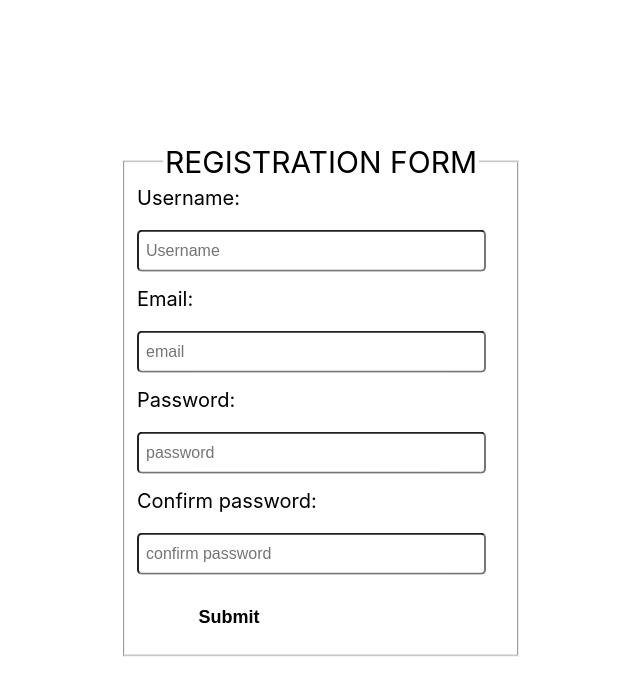
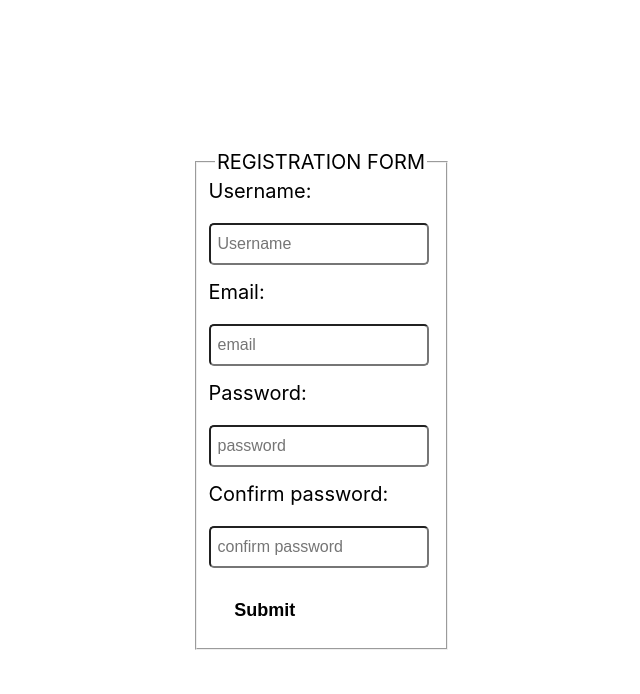
Before and after one commit to Bree-codes/PasswordManager, a React (Create React App) app in the folder passwordmanager/: page /SignUp in a window 1280 px wide. Shown: the top 694 px of the page, without its empty margins (319-959 px from the left). Built offline with nearby package versions, Linux system fonts and the light colour scheme.

Commit message:
Commit message >>>>> pulling changes. <<<<<

```diff
--- a/passwordmanager/src/Pages/SignUp.jsx
+++ b/passwordmanager/src/Pages/SignUp.jsx
@@ -5,7 +5,6 @@
             <form>
                 <fieldset>
                     <legend className="h1"> Registration Form</legend>
-
                     <label className="name" htmlFor="name"> Username:</label><br/><br/>
                     <input type="text" name="Username" placeholder="Username"/><br/>
                     <label className="name" htmlFor="name"> Email:</label><br/><br/>
--- a/passwordmanager/src/Pages/styling/SignUp.css
+++ b/passwordmanager/src/Pages/styling/SignUp.css
@@ -1,12 +1,12 @@
 .Registration-form{
-    position: absolute;
-    top: 50%;
-    left: 50%;
-    transform: translate(-50%,-50%);
-    width: 400px;
+    display: flex;
+    justify-content: center;
+    align-items: center;
+    min-height: 100vh;
+    width: 100%;
 }
 .h1{
-    font-size: 30px;
+    font-size: 20px;
     text-align: center;
     text-transform: uppercase;
 }
@@ -37,3 +37,10 @@
 .submit:hover {
     background: lawngreen;
 }
+
+
+@media screen and (max-width: 455px) {
+    .Registration-form {
+    }
+
+}
--- a/passwordmanager/src/Pages/styling/login.css
+++ b/passwordmanager/src/Pages/styling/login.css
@@ -1,12 +1,11 @@
 .Login{
-    position: absolute;
     top: 50%;
     left: 50%;
     transform: translate(-50%,-50%);
     width: 400px;
 }
 .h1{
-    font-size: 30px;
+    font-size: 20px;
     text-align: center;
     text-transform: uppercase;
 }
```
